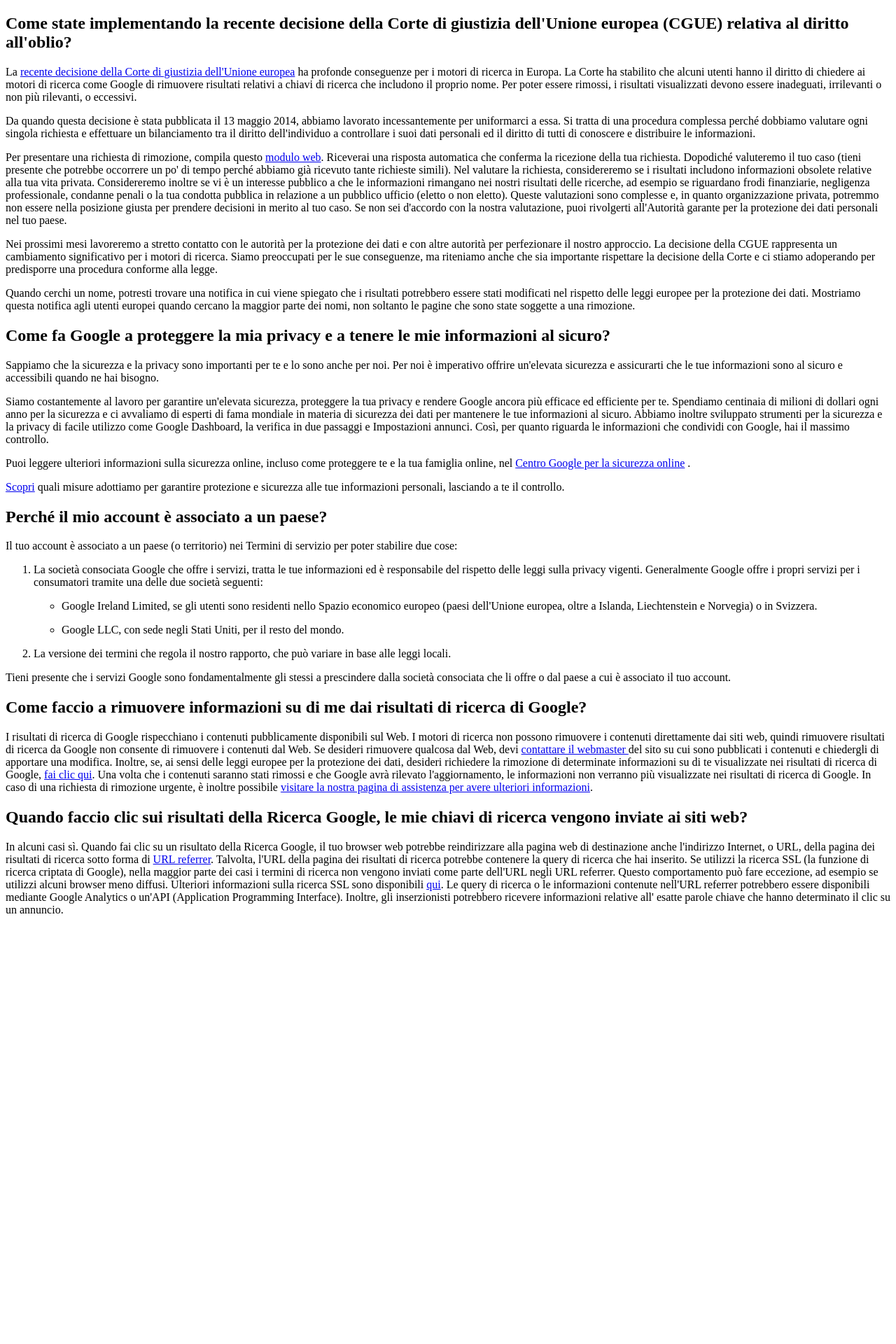
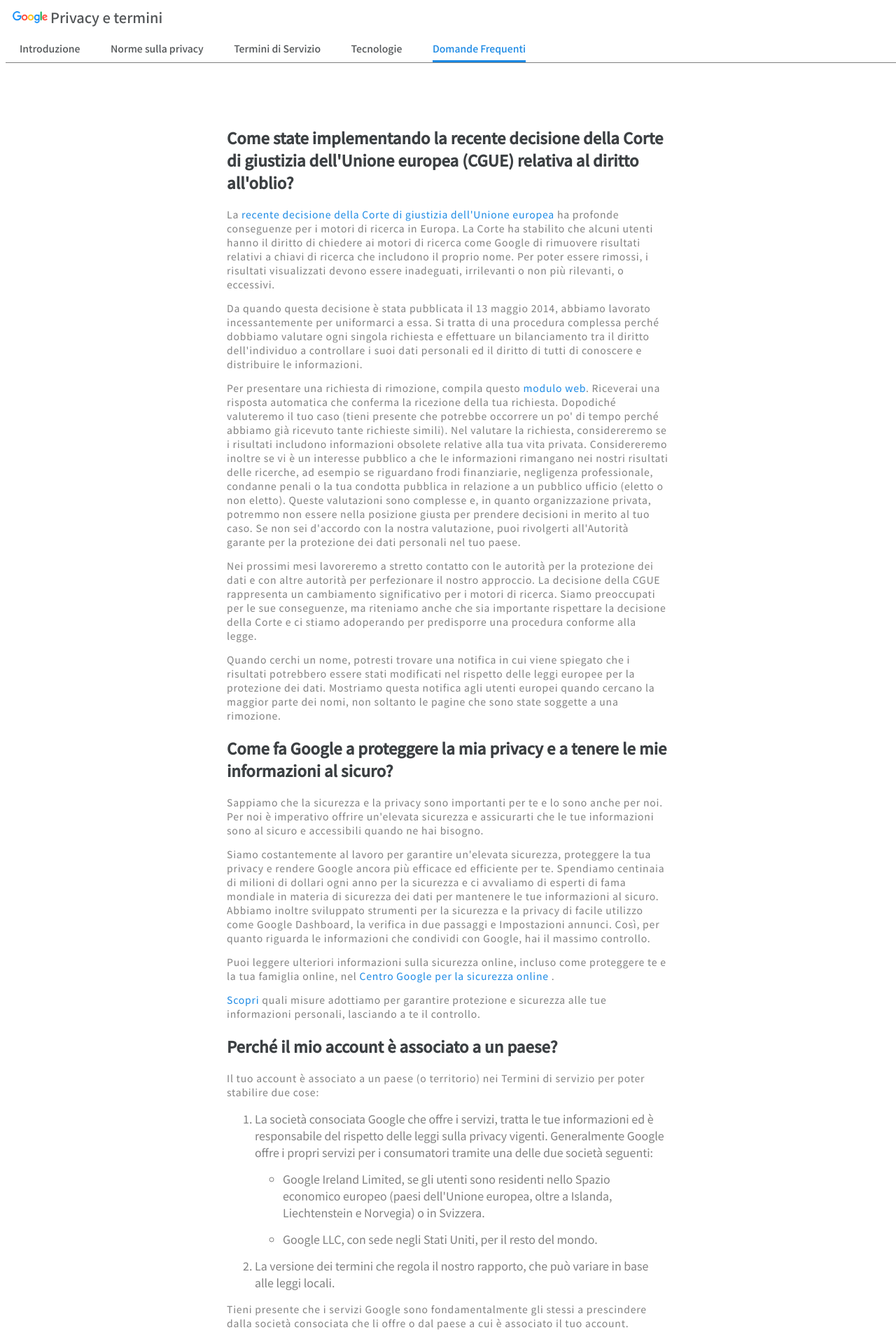
Before and after one commit to AlessandraSchiavone/php-google-faq, a PHP site: page / in a window 1280 px wide. Shown: the top 1920 px of the page at 70% size. Before the commit the page ends 1305 px from the top, so only its background shows below. Run offline with PHP 8.4, Linux system fonts and the light colour scheme.

Commit message:
Aggiunta style

```diff
--- a/index.php
+++ b/index.php
@@ -1,12 +1,3 @@
-<!DOCTYPE html>
-<html lang="en">
-<head>
-    <meta charset="UTF-8">
-    <meta http-equiv="X-UA-Compatible" content="IE=edge">
-    <meta name="viewport" content="width=device-width, initial-scale=1.0">
-    <title>Document</title>
-</head>
-<body>
  <?php
     $faqs = [
         [
@@ -61,8 +52,38 @@
 
 
             ];
+?>
+<!DOCTYPE html>
+<html lang="en">
+<head>
+    <meta charset="UTF-8">
+    <meta http-equiv="X-UA-Compatible" content="IE=edge">
+    <meta name="viewport" content="width=device-width, initial-scale=1.0">
+    <link rel="stylesheet" href="style.css">
+    <link rel="preconnect" href="https://fonts.googleapis.com">
+    <link rel="preconnect" href="https://fonts.gstatic.com" crossorigin>
+    <link href="https://fonts.googleapis.com/css2?family=Noto+Sans+JP:wght@400;500&display=swap" rel="stylesheet">
+    <title>Domande frequenti - Privacy e termini</title>
+</head>
+<body>
+    <header>
+        <div class="logo">
+            <img src="Google-Logo.png" alt="">
+            <span>Privacy e termini</span>
+        </div>
 
-
+        <ul class="list-inline">
+            <li>Introduzione</li>
+            <li>Norme sulla privacy</li>
+            <li>Termini di Servizio</li>
+            <li>Tecnologie</li>
+            <li> <span
+                class="active">Domande Frequenti</span></li>
+        </ul>
+    </header>
+    <main>
+        <div class="container">
+            <?php
                 foreach ($faqs as $faq) {
                     foreach ($faq as $key => $value) {
                             if( $key !== "response" ){
@@ -75,14 +96,8 @@
 
                         }
                     };
-
-
-
-
-
-
-
-
             ?>
+        </div>
+    </main>
 </body>
 </html>
--- /dev/null
+++ b/style.css
@@ -0,0 +1,75 @@
+body{
+    font-family: 'Noto Sans JP', sans-serif;
+    color:grey;
+}
+header{
+    box-sizing: border-box;
+    padding:0;
+    margin:0;
+    position:fixed;
+    top:0;
+    display: flex;
+    flex-direction: column;
+    width:100%;
+    background-color: white;
+}
+
+.logo{
+    padding:10px 10px 0px 10px;
+    display:inline;
+    vertical-align: middle;
+}
+.logo img{
+    vertical-align: middle;
+    width:4%;
+}
+.logo span{
+    vertical-align: middle;
+    color:#535658;
+    font-size:20px;
+    font-weight: 500;
+}
+
+.list-inline{
+    height:100%;
+    border-bottom:1px solid grey;
+    padding:10px 0px 0px 0px;
+    margin:0;
+}
+.list-inline li{
+    display: inline;
+    line-height:40px;
+    vertical-align: middle;
+    padding:0px 20px;
+    font-size:14px;
+    color:#535658;
+    font-weight: 500;
+    cursor: pointer;
+}
+li span{
+    display: inline-block;
+}
+span.active{
+    line-height: 33px;
+    color:#1b89e4;
+    border-bottom: 3px solid #1b89e4;
+
+}
+main .container{
+    width:50%;
+    margin:180px auto;
+}
+main h2{
+    color:#3c4043;
+    font-size:22px;
+    margin:20px 0px;
+}
+main p {
+    font-size:14px;
+    letter-spacing: 0.8px;
+}
+
+main a{
+    color:#1b89e4;
+    text-decoration: none;
+}
```
Also changed, not shown: Google-Logo.png (added). Lines whose indentation alone changed are shown as unchanged.
